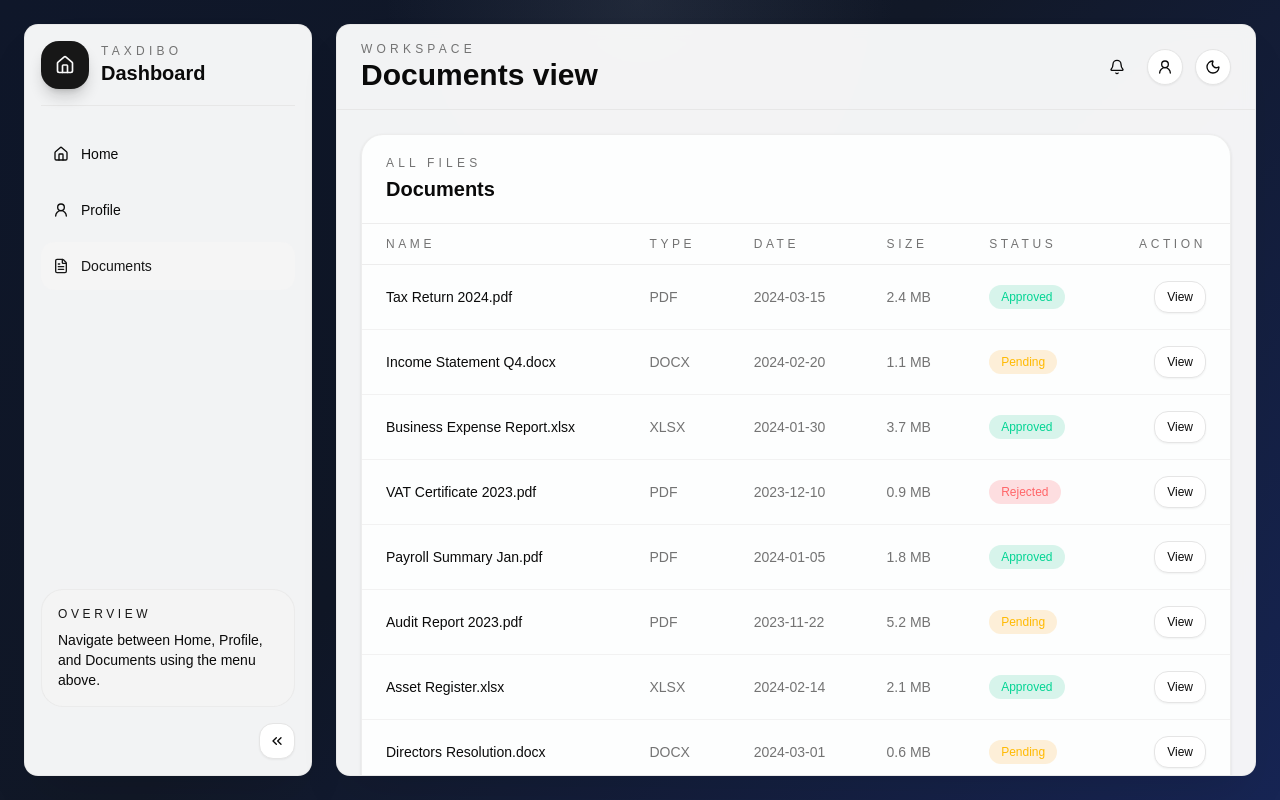
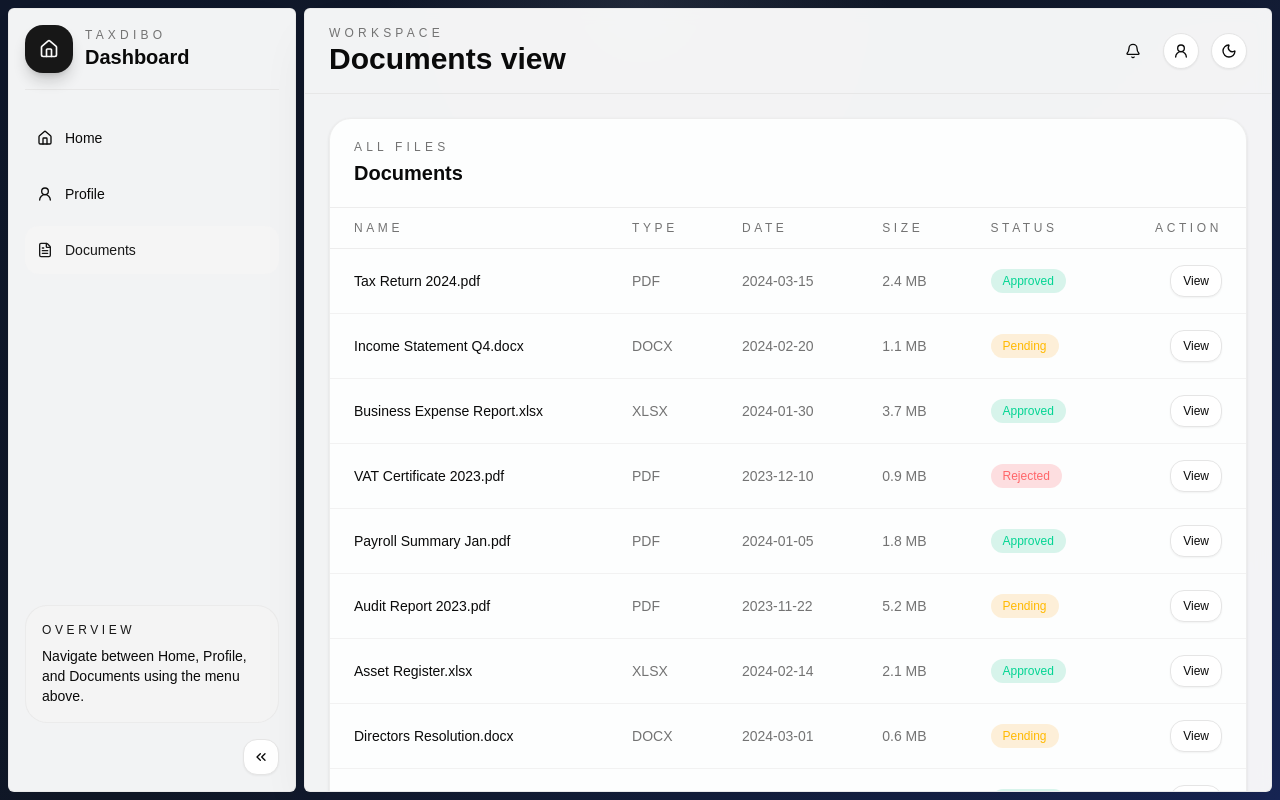
Before and after one commit to Rafsun83/TaxDibo, a React (Vite) app: page /documents in a window 1280 px wide. Built offline with nearby package versions, Linux system fonts and the light colour scheme.

Commit message:
Reduced padding and gap

```diff
--- a/src/App.tsx
+++ b/src/App.tsx
@@ -55,10 +55,10 @@ function App() {
 
   return (
     <div className="h-screen w-screen overflow-hidden bg-[radial-gradient(circle_at_top,rgba(148,163,184,0.12),transparent_25%),linear-gradient(135deg,#0f172a_0%,#111827_45%,#172554_100%)] text-foreground">
-      <div className="mx-auto flex h-full w-full gap-4 p-4 lg:gap-6 lg:p-6">
+      <div className="mx-auto flex h-full w-full gap-2 p-2 lg:gap-2 lg:p-2">
         <Sidebar collapsed={sidebarCollapsed} onToggle={toggleSidebar} />
 
-        <main className="flex h-full flex-1 flex-col overflow-hidden rounded-xl border border-border/70 bg-card/95 shadow-2xl shadow-black/10 backdrop-blur">
+        <main className="flex h-full flex-1 flex-col overflow-hidden rounded-sm border border-border/70 bg-card/95 shadow-2xl shadow-black/10 backdrop-blur">
           <Header title={title} theme={theme} onToggleTheme={toggleTheme} />
 
           <div className="flex-1 overflow-y-auto">
--- a/src/components/Sidebar.tsx
+++ b/src/components/Sidebar.tsx
@@ -26,7 +26,7 @@ export default function Sidebar({ collapsed, onToggle }: SidebarProps) {
 
   return (
     <aside
-      className={`flex h-full shrink-0 flex-col rounded-xl border border-border/70 bg-card/95 p-4 shadow-2xl shadow-black/10 backdrop-blur transition-[width] duration-300 ${
+      className={`flex h-full shrink-0 flex-col rounded-sm border border-border/70 bg-card/95 p-4 shadow-2xl shadow-black/10 backdrop-blur transition-[width] duration-300 ${
         collapsed ? "w-20" : "w-72"
       }`}
     >
@@ -68,8 +68,7 @@ export default function Sidebar({ collapsed, onToggle }: SidebarProps) {
             Overview
           </p>
           <p className="mt-2 text-foreground">
-            Navigate between Home, Profile, and Documents using the menu
-            above.
+            Navigate between Home, Profile, and Documents using the menu above.
           </p>
         </div>
       )}
```
